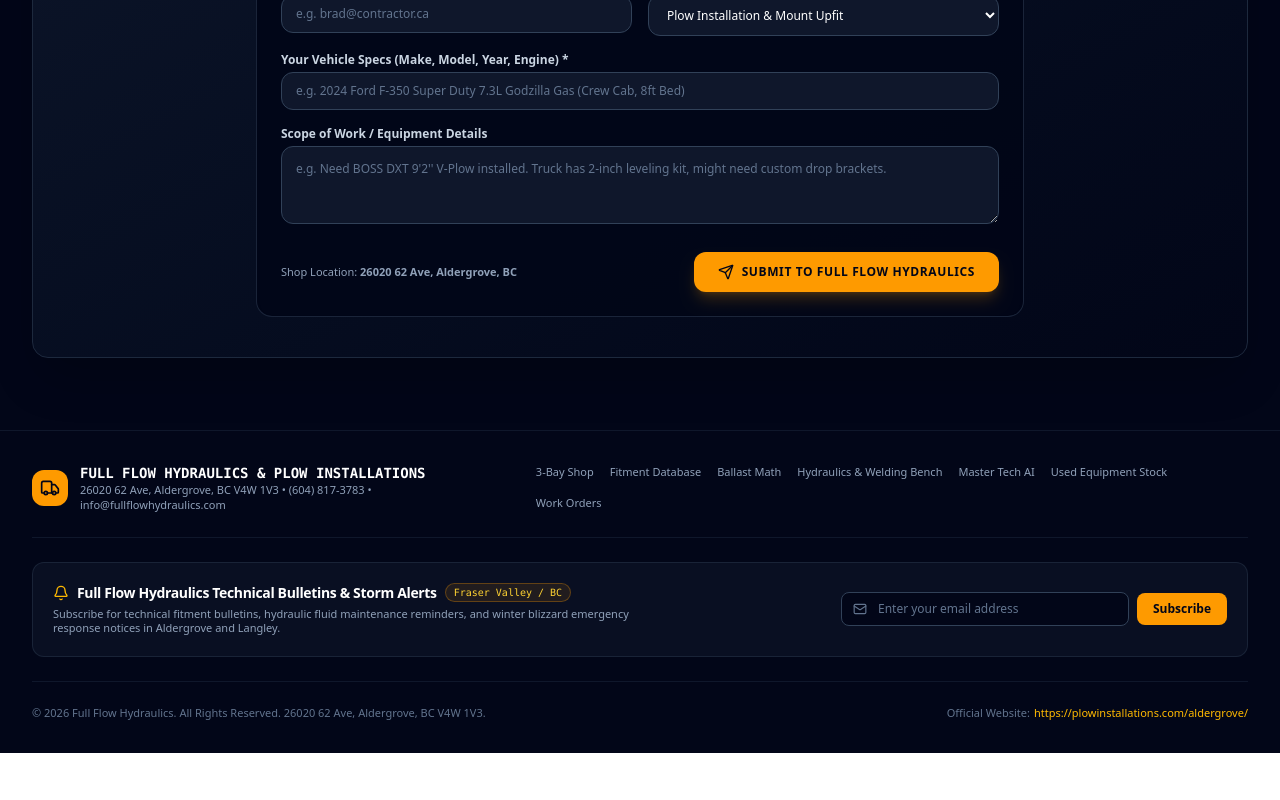
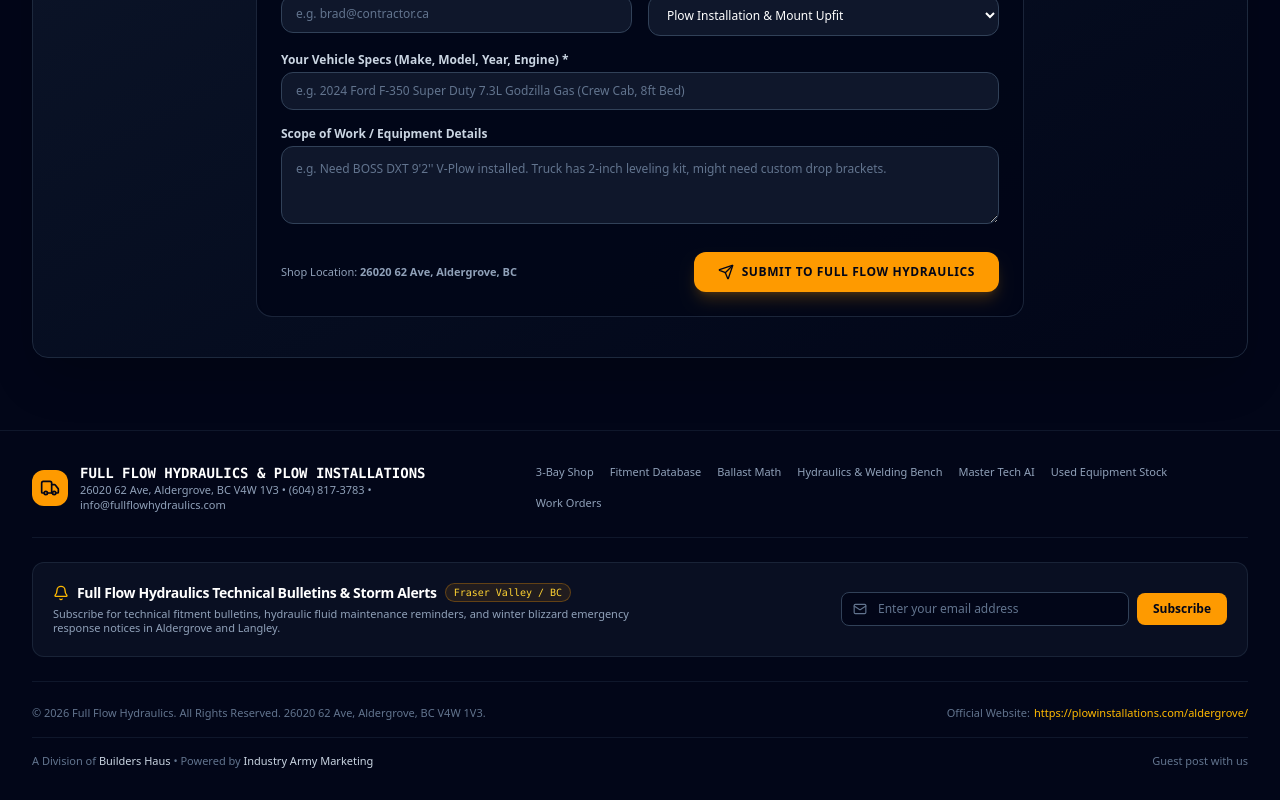
Before and after one commit to SHTFTV/plowinstallations.com, a React (Vite) app: page / in a window 1280 px wide. Shown: the part 1973-2773 px from the top of the page. Before the commit the page ends 2726 px from the top, so only its background shows below. Built offline with nearby package versions, Linux system fonts and the light colour scheme.

Commit message:
Add Builders Haus / Industry Army Marketing footer attribution

```diff
--- a/src/App.tsx
+++ b/src/App.tsx
@@ -393,6 +393,14 @@
               </a>
             </p>
           </div>
+          <div className="pt-4 mt-4 border-t border-slate-900 flex flex-col sm:flex-row items-center justify-between gap-2 text-[11px] text-slate-500">
+            <p>
+              A Division of <span className="text-slate-300">Builders Haus</span> • Powered by <span className="text-slate-300">Industry Army Marketing</span>
+            </p>
+            <a href="mailto:build@buildershaus.com" className="hover:text-amber-400 transition-colors">
+              Guest post with us
+            </a>
+          </div>
         </div>
       </footer>
     </div>
```
